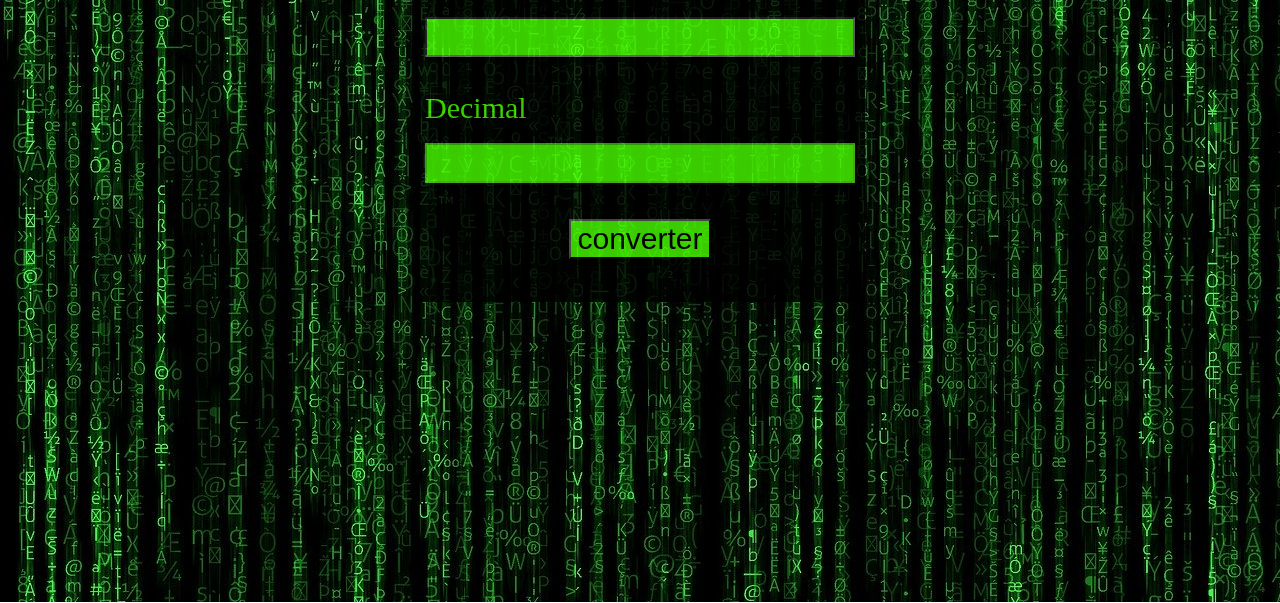
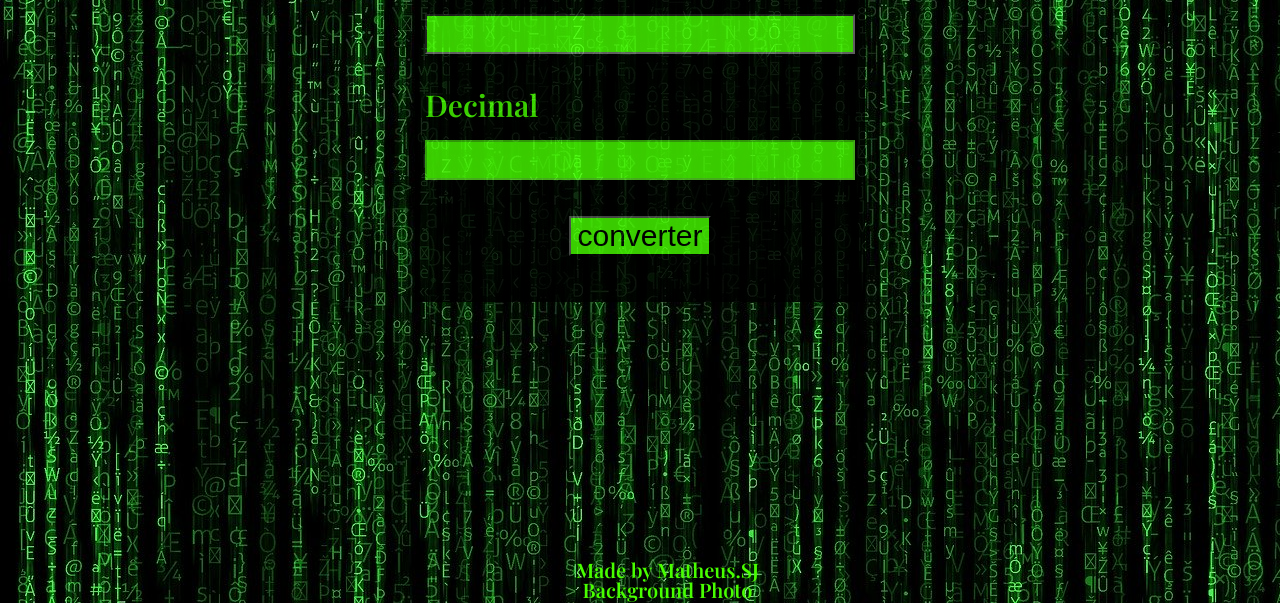
Before and after one commit to mytionbr/Bin2Dec, a plain HTML site: page client/index.html in a window 1280 px wide. Shown: the part 198-801 px from the top of the page. Drawn offline with nearby package versions, Linux system fonts and the light colour scheme.

Commit message:
working on the layout

```diff
--- a/client/css/index.css
+++ b/client/css/index.css
@@ -1,5 +1,6 @@
 body {
     background-image:url('../img/fundo-matrix.jpg');
+    font-family: 'Playfair Display', serif;
 }
 .container{
     width: 450px;
@@ -15,7 +16,7 @@ input{
     background: rgb(72, 254, 0);
 }
 h1{
-    font-size: 35px;
+    font-size: 32px;
     text-align: center;
     margin: 10px 0;
 }
@@ -33,3 +34,19 @@ button {
     display: flex;
     flex-direction: column;
 }
+.reference{
+    position: absolute;
+    bottom: 2px;
+    left: 45%;
+    text-decoration: none;
+    font-size: 20px;
+    color: rgb(72, 254, 0);
+    display: flex;
+    flex-direction: column;
+    text-align: center;
+}
+.reference a{
+    text-decoration: none;
+    font-size: 20px;
+    color: rgb(72, 254, 0);;
+}
--- a/client/index.html
+++ b/client/index.html
@@ -7,6 +7,7 @@
     <title>Bin2Dec</title>
     <link rel="stylesheet" href="css/reset.css">
     <link rel="stylesheet" href="css/index.css">
+    <link href="https://fonts.googleapis.com/css2?family=Playfair+Display:wght@600&display=swap" rel="stylesheet">
 </head>
 
 <body>
@@ -15,7 +16,7 @@
             <h1>Binary to decimal converter</h1>
 
             <label for="bin">Binary</label>
-            <input id="bin" type="text" pattern="[0-9]+$">
+            <input id="bin" type="text">
             <br>
 
             <label for="dec">Decimal</label>
@@ -23,6 +24,10 @@
             </br>
             <button id="convert">converter</button>
         </div>
+    </div>
+    <div class='reference'><a href="https://mytionbr.github.io/matheussj/" target="_black">Made by Matheus.SJ</a>
+        <a  href="https://pixabay.com/illustrations/matrix-code-computer-pc-data-356024/"
+            target="_black">Background Photo</a>
     </div>
     <script src="js/controller/BinController.js"></script>
     <script>
--- a/server.js
+++ b/server.js
@@ -1,6 +1,6 @@
 const express = require('express');
 const app = express();
-const path = require('path');
+app.use(express.static('client'))
 
 app.get("/", function(req,res){
     res.sendfile(__dirname +  '/client/index.html')
```
